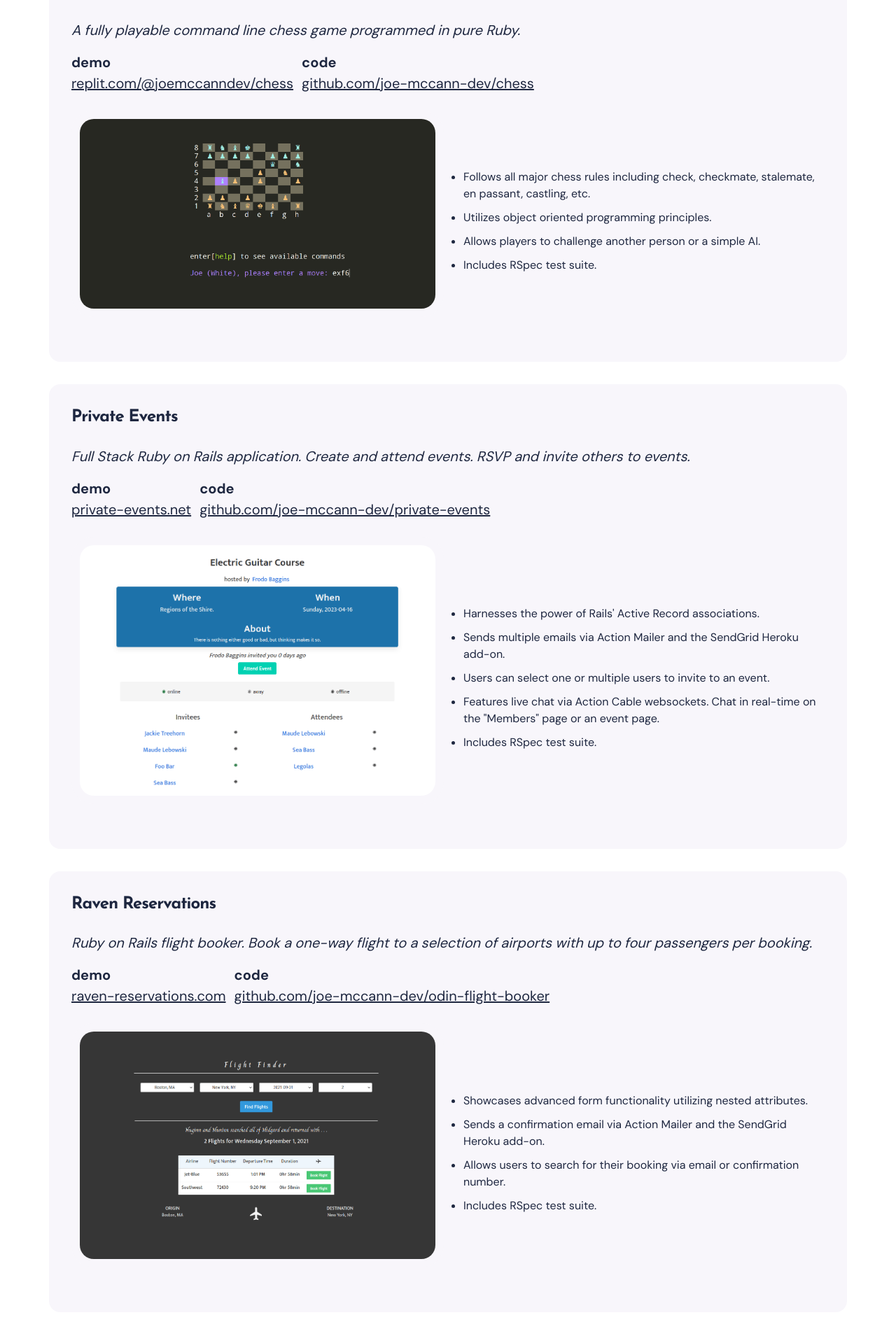
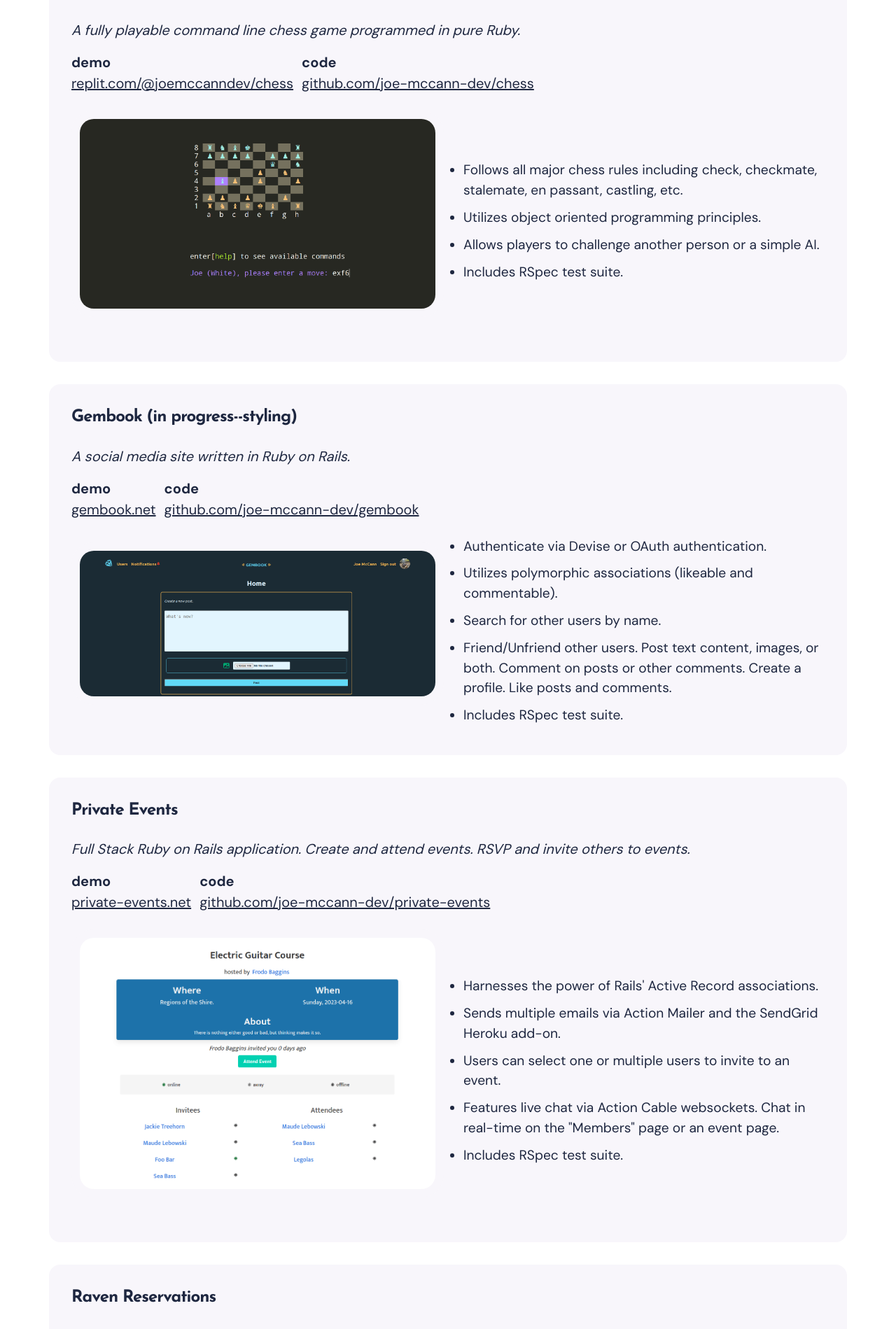
Before and after one commit to joe-mccann-dev/portfolio, a Jekyll site: the page built from index.html, in a window 1280 px wide. Shown: the part 946-2845 px from the top of the page at 70% size. Built offline with Jekyll 4.4.1, drawn with Linux system fonts in a browser that asks for light colours; nearby versions of some CDN libraries.

Commit message:
Increase font size of project bullet points. Add Gembook project.

```diff
--- a/_data/settings.yml
+++ b/_data/settings.yml
@@ -42,6 +42,18 @@ portfolio:
         - Follows all major chess rules including check, checkmate, stalemate, en passant, castling, etc.
         - Utilizes object oriented programming principles.
         - Allows players to challenge another person or a simple AI.
+        - Includes RSpec test suite.
+
+    - image: /images/gembook.png
+      title: Gembook (in progress--styling)
+      summary: A social media site written in Ruby on Rails.
+      demo: <a href="https://gembook.net">gembook.net</a>
+      repo: <a href="https://github.com/joe-mccann-dev/gembook">github.com/joe-mccann-dev/gembook</a>
+      description:
+        - Authenticate via Devise or OAuth authentication.
+        - Utilizes polymorphic associations (likeable and commentable).
+        - Search for other users by name.
+        - Friend/Unfriend other users. Post text content, images, or both. Comment on posts or other comments. Create a profile. Like posts and comments.
         - Includes RSpec test suite.
 
     - image: /images/private-events.png
--- a/_sass/3-modules/_section-portfolio.scss
+++ b/_sass/3-modules/_section-portfolio.scss
@@ -205,7 +205,7 @@
 }
 
 .project-bullets ul li {
-  font-size: 1rem;
+  font-size: 1.2rem;
 }
 
 .project-links {
```
Also changed, not shown: images/gembook.png (added).
